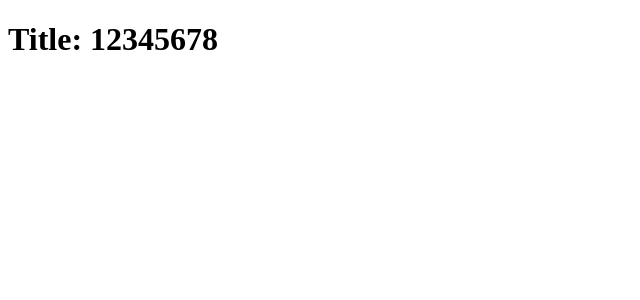
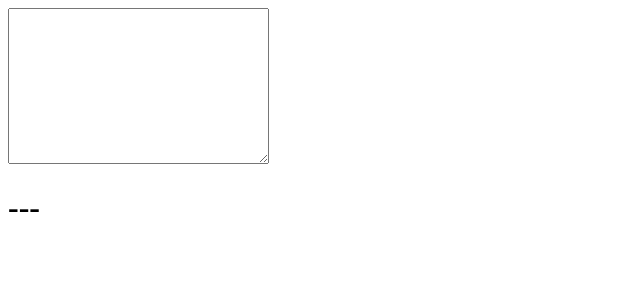
Before and after one commit to cklahn/start-react, a React (Create React App) app: page / in a window 1280 px wide. Shown: the top 300 px of the page, without its empty margins (0-640 px from the left). Built offline with nearby package versions, Linux system fonts and the light colour scheme.

Commit message:
normalize events with React Synthetic Event System, lesson 9

```diff
--- a/src/App.js
+++ b/src/App.js
@@ -3,24 +3,37 @@
 // state component
 class App extends React.Component
 {
+  constructor() {
+    super();
+    this.state = {currentEvent: '---'}
+    this.update = this.update.bind(this)
+  }
+
+  update(e) {
+    this.setState({currentEvent: e.type})
+  }
+
   render() {
     return (
-      <Title text="12345678"/>
+      <div>
+        <textarea
+          onKeyPress={this.update}
+          onCopy={this.update}
+          onCut={this.update}
+          onPaste={this.update}
+          onFocus={this.update}
+          onBlur={this.update}
+          onDoubleClick={this.update}
+          onTouchStart={this.update}
+          onTouchMove={this.update}
+          onTouchEnd={this.update}
+          cols="30"
+          rows="10" />
+        <h1>{this.state.currentEvent}</h1>
+      </div>
     )
   }
 }
 
-const Title = (props) => <h1>Title: {props.text}</h1>
-
-Title.propTypes = {
-  text(props, propName, component) {
-    if(!(propName in props)) {
-      return new Error(`missing ${propName}`)
-    }
-    if(props[propName].length < 6) {
-      return new Error(`${propName} was too short`)
-    }
-  }
-}
 
 export default App
```
